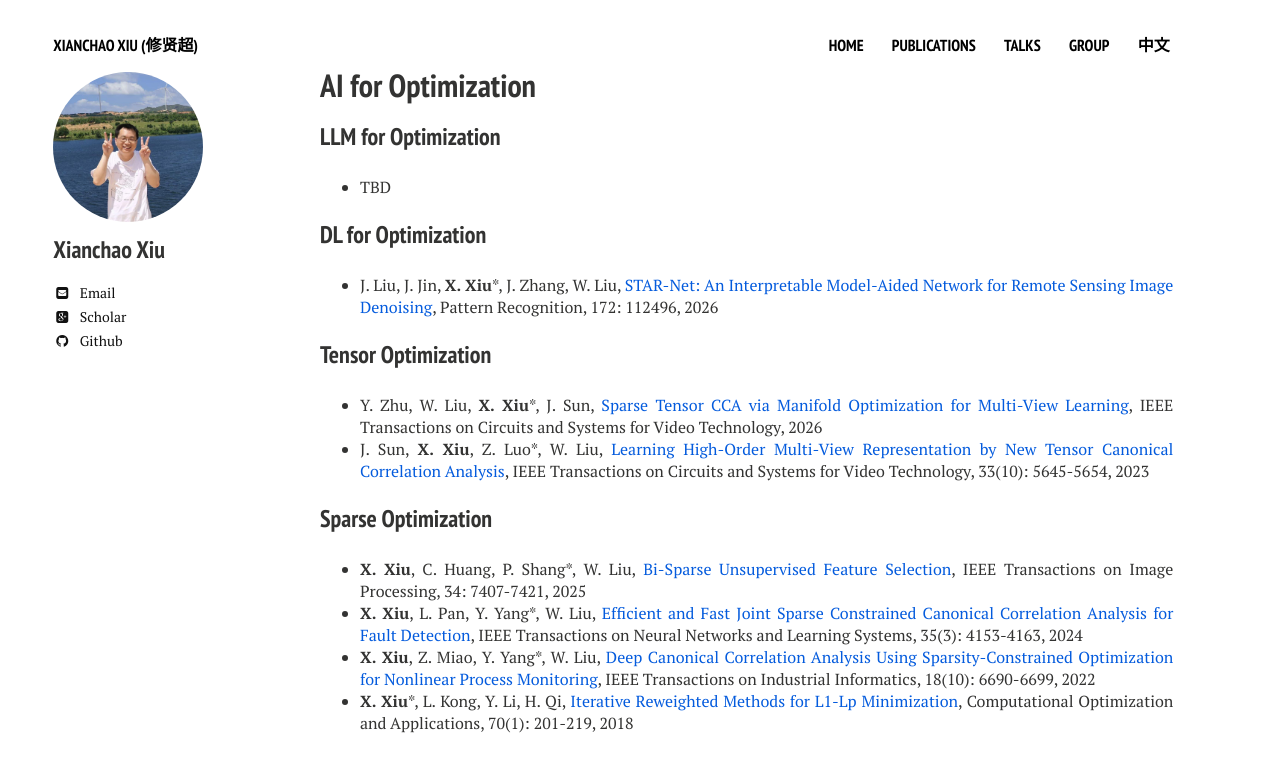
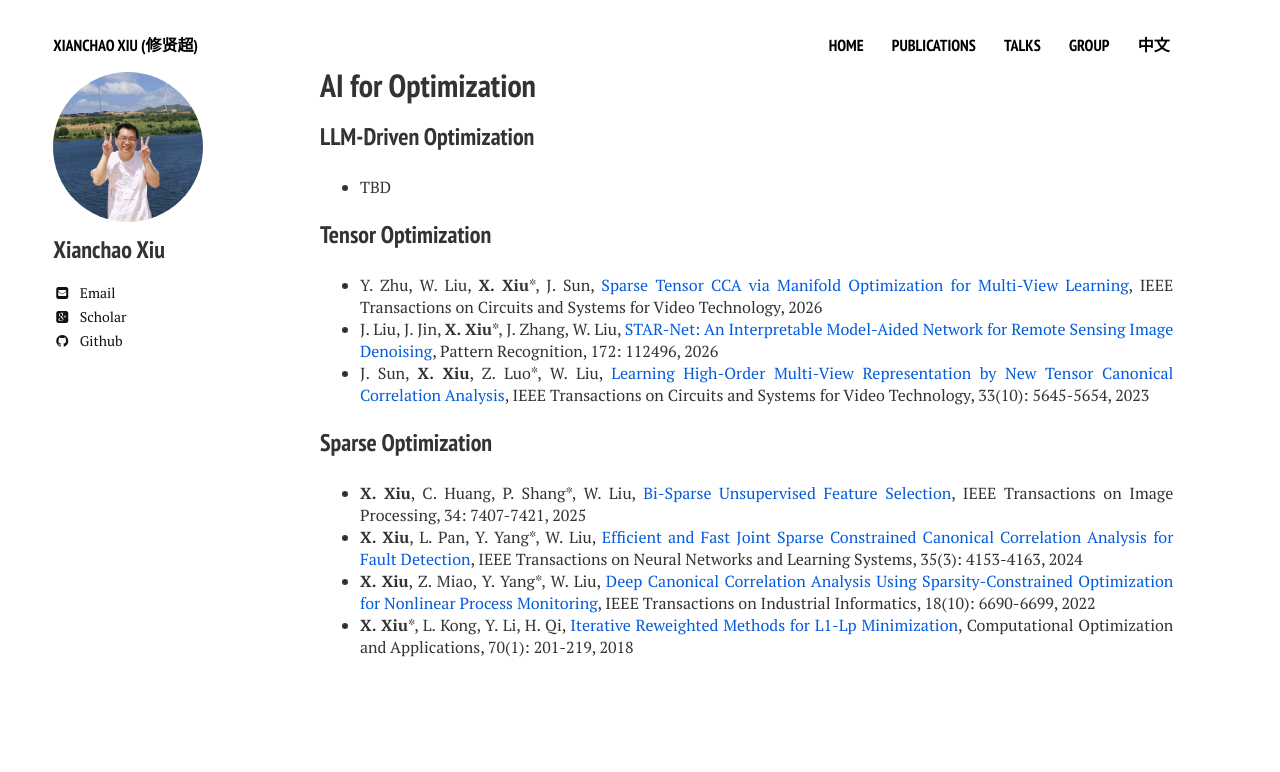
Before and after one commit to xianchaoxiu/xianchaoxiu.github.io, a Jekyll site: the page built from chinese/research/OPT/index.md, in a window 1280 px wide. Shown: the top 772 px of the page. Built offline with Jekyll 4.4.1, drawn with Linux system fonts in a browser that asks for light colours; nearby versions of some CDN libraries.

Commit message:
Update index.md

```diff
--- a/chinese/research/OPT/index.md
+++ b/chinese/research/OPT/index.md
@@ -7,17 +7,14 @@ share: false
 
 
 
-### LLM for Optimization
+### LLM-Driven Optimization
 * TBD
 
 
 
-### DL for Optimization
-* J. Liu, J. Jin, <b>X. Xiu</b>*, J. Zhang, W. Liu, <a href="https://doi.org/10.1016/j.patcog.2025.112496" class="textlink" target="_blank">STAR-Net: An Interpretable Model-Aided Network for Remote Sensing Image Denoising</a>, Pattern Recognition, 172: 112496, 2026  <br>
-
-
 ### Tensor Optimization
 * Y. Zhu, W. Liu, <b>X. Xiu</b>*, J. Sun, <a href="https://doi.org/10.1109/TCSVT.2025.3642736" class="textlink" target="_blank">Sparse Tensor CCA via Manifold Optimization for Multi-View Learning</a>, IEEE Transactions on Circuits and Systems for Video Technology, 2026 <br>
+* J. Liu, J. Jin, <b>X. Xiu</b>*, J. Zhang, W. Liu, <a href="https://doi.org/10.1016/j.patcog.2025.112496" class="textlink" target="_blank">STAR-Net: An Interpretable Model-Aided Network for Remote Sensing Image Denoising</a>, Pattern Recognition, 172: 112496, 2026  <br>
 * J. Sun, <b>X. Xiu</b>, Z. Luo*, W. Liu, <a href="https://doi.org/10.1109/TCSVT.2023.3263853" class="textlink" target="_blank">Learning High-Order Multi-View Representation by New Tensor Canonical Correlation Analysis</a>, IEEE Transactions on Circuits and Systems for Video Technology, 33(10): 5645-5654, 2023  <br>
 
 
```
